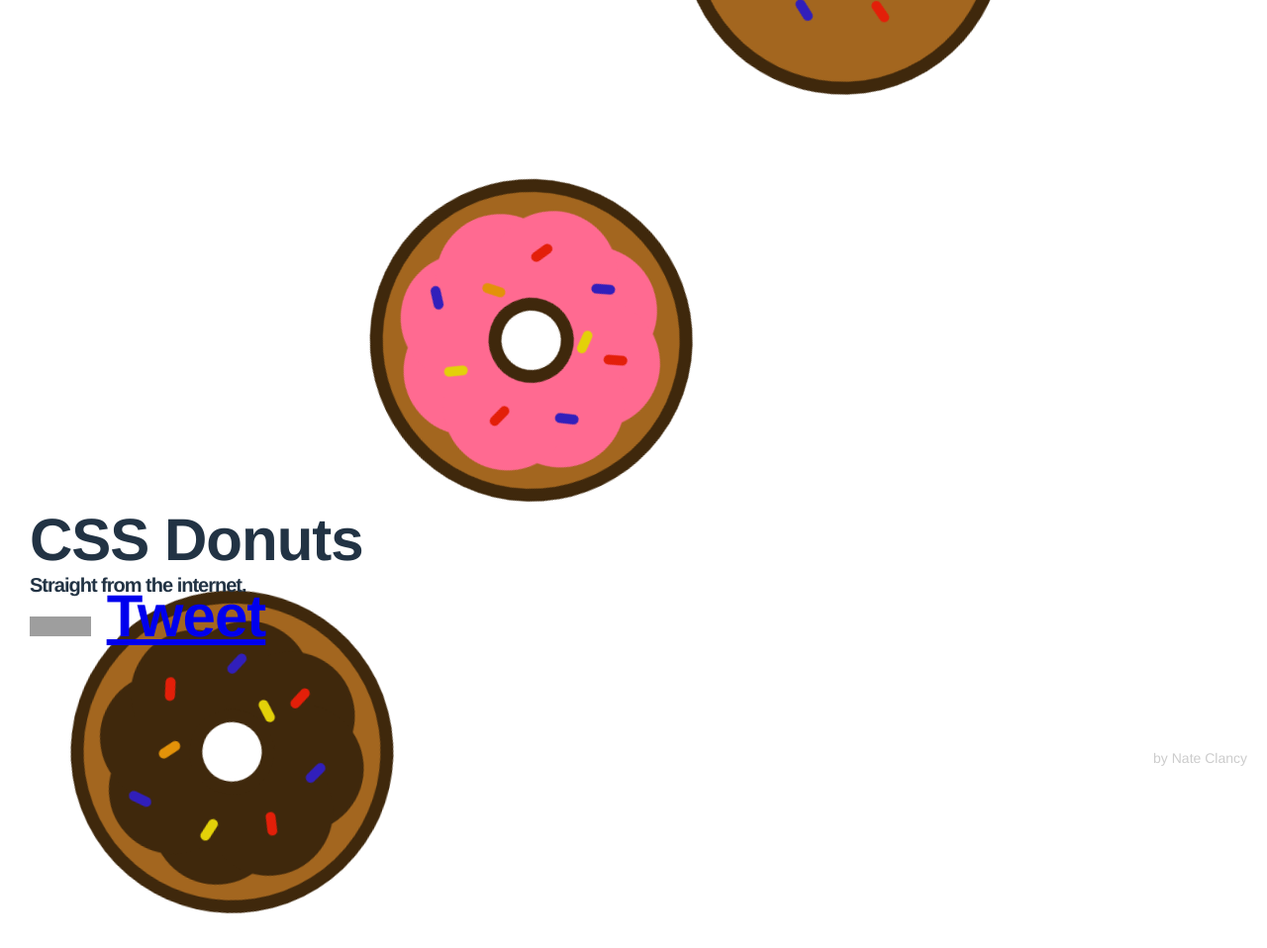
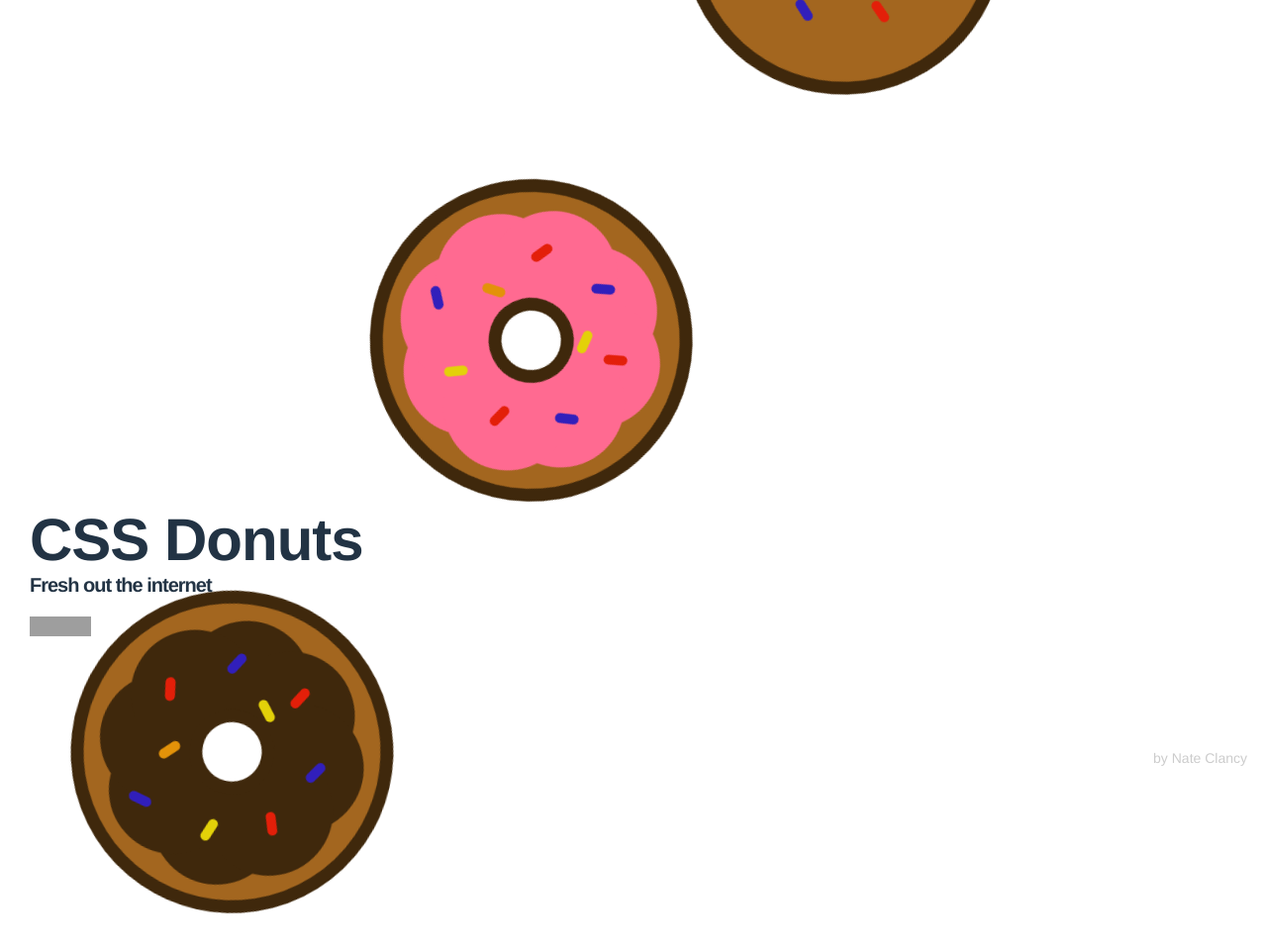
Before and after one commit to nate50/donuts, a plain HTML site: page index.html in a window 1280 px wide. Shown: the top 958 px of the page at 99% size. Drawn offline with Linux system fonts and the light colour scheme; grey boxes are pictures that could not be loaded.

Commit message:
change index

```diff
--- a/index.html
+++ b/index.html
@@ -11,12 +11,10 @@
 
   <div class="buttons">
   CSS Donuts <br>
-  <span>Straight from the internet.</span><br/>
+  <span>Fresh out the internet</span><br/>
   <iframe src="http://ghbtns.com/github-btn.html?user=Nate50&repo=CSS-Donuts&type=fork"
   allowtransparency="true" frameborder="0" scrolling="0" width="62" height="20"></iframe>
 
-<a href="https://twitter.com/share" class="twitter-share-button" data-url="http://internetdonuts.com" data-via="nateclancy" data-count="none">Tweet</a>
-<script>!function(d,s,id){var js,fjs=d.getElementsByTagName(s)[0],p=/^http:/.test(d.location)?'http':'https';if(!d.getElementById(id)){js=d.createElement(s);js.id=id;js.src=p+'://platform.twitter.com/widgets.js';fjs.parentNode.insertBefore(js,fjs);}}(document, 'script', 'twitter-wjs');</script>
   </div><!--buttons-->
 
 <div class="cred">
```
